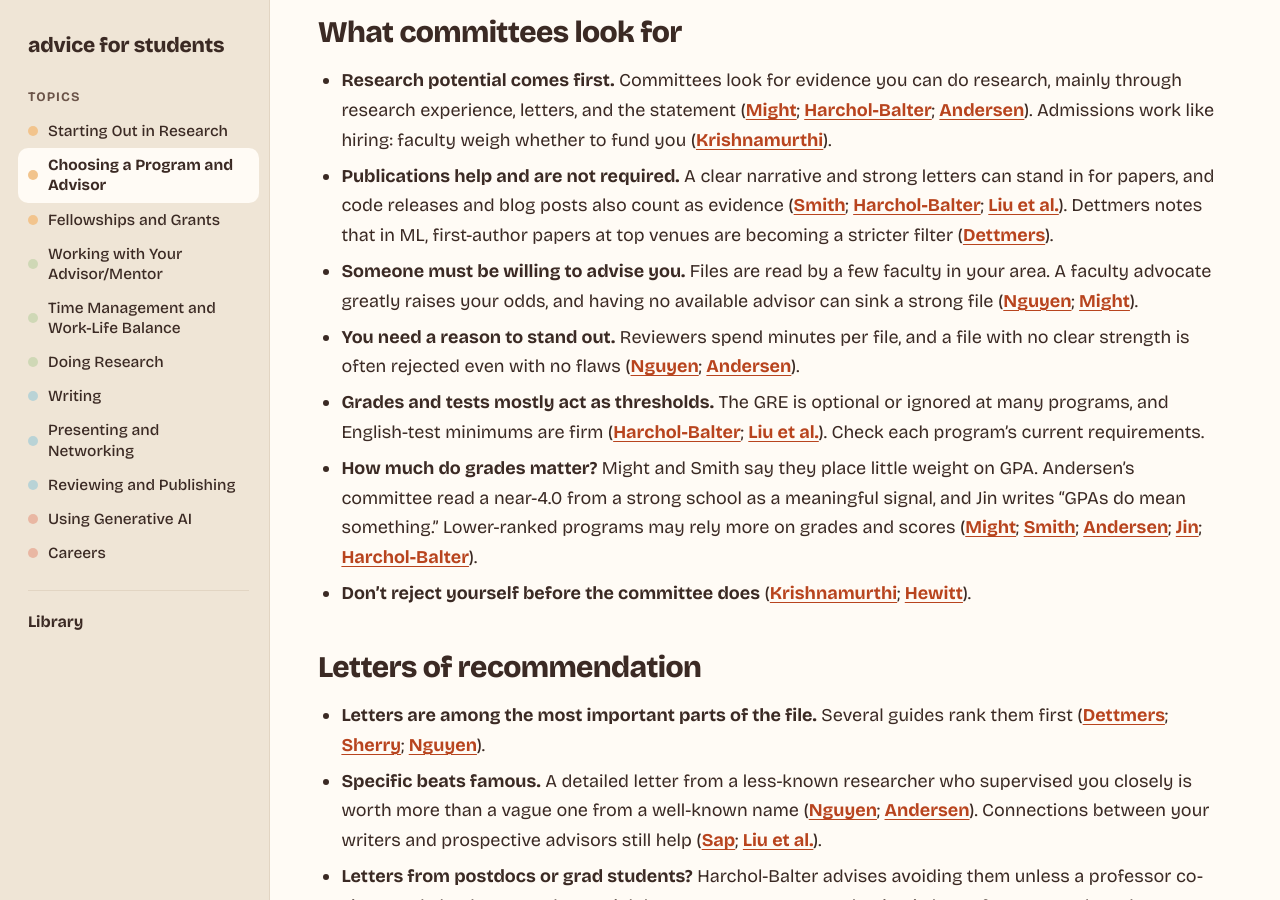
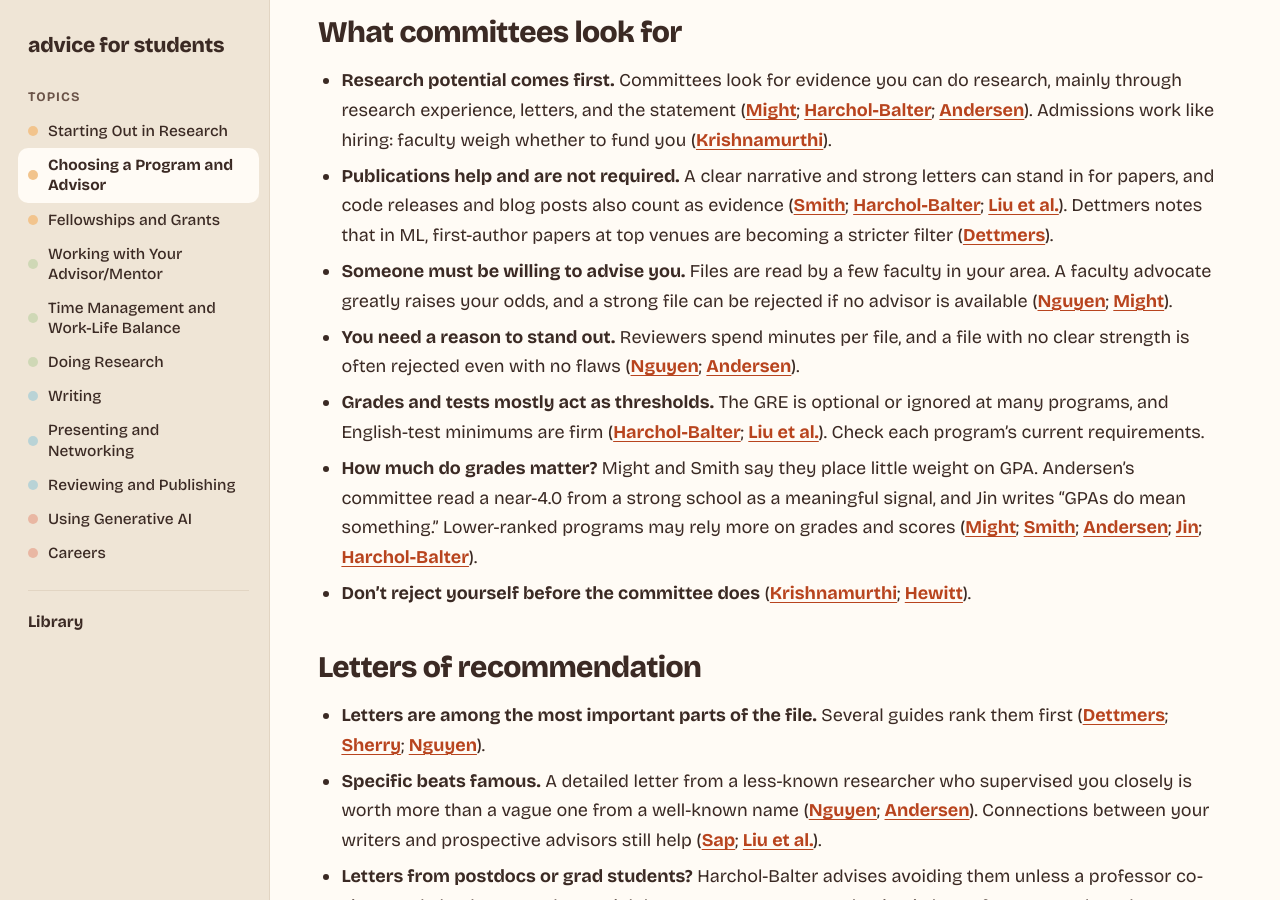
Before and after one commit to merylye/student-advice, a Jekyll site: the page built from topics/choosing.md, in a window 1280 px wide and 900 px high, scrolled down 1745 px. Built offline with Jekyll 4.4.1, drawn with Linux system fonts in a browser that asks for light colours.

Commit message:
Remove 'sink' wording
Co-Authored-By: Claude Opus 5.5 <noreply@anthropic.com>
Claude-Session: https://claude.ai/code/session_01C25QM1QrULTUCEMLhuM8KY

```diff
--- a/topics/choosing.md
+++ b/topics/choosing.md
@@ -30,7 +30,7 @@ If you haven't gotten into grad school yet, here are my two cents:
 
 - **Research potential comes first.** Committees look for evidence you can do research, mainly through research experience, letters, and the statement ([Might](https://matt.might.net/articles/how-to-apply-and-get-in-to-graduate-school-in-science-mathematics-engineering-or-computer-science/); [Harchol-Balter](https://www.cs.cmu.edu/~harchol/gradschooltalk.pdf); [Andersen](https://da-data.blogspot.com/2015/03/reflecting-on-cs-graduate-admissions.html)). Admissions work like hiring: faculty weigh whether to fund you ([Krishnamurthi](https://parentheticallyspeaking.org/articles/us-cs-phd-faq/)).
 - **Publications help and are not required.** A clear narrative and strong letters can stand in for papers, and code releases and blog posts also count as evidence ([Smith](https://docs.google.com/document/d/1lT-bsIP0GKfh8l5sQnM2hCzzR9prt-QLx16rimUOdIM/edit); [Harchol-Balter](https://www.cs.cmu.edu/~harchol/gradschooltalk.pdf); [Liu et al.](https://blog.nelsonliu.me/2019/10/24/student-perspectives-on-applying-to-nlp-phd-programs/)). Dettmers notes that in ML, first-author papers at top venues are becoming a stricter filter ([Dettmers](https://timdettmers.com/2018/11/26/phd-applications/)).
-- **Someone must be willing to advise you.** Files are read by a few faculty in your area. A faculty advocate greatly raises your odds, and having no available advisor can sink a strong file ([Nguyen](https://raw.githubusercontent.com/nguyenthanhvuh/phd-cs-us/main/demystify.pdf); [Might](https://matt.might.net/articles/how-to-apply-and-get-in-to-graduate-school-in-science-mathematics-engineering-or-computer-science/)).
+- **Someone must be willing to advise you.** Files are read by a few faculty in your area. A faculty advocate greatly raises your odds, and a strong file can be rejected if no advisor is available ([Nguyen](https://raw.githubusercontent.com/nguyenthanhvuh/phd-cs-us/main/demystify.pdf); [Might](https://matt.might.net/articles/how-to-apply-and-get-in-to-graduate-school-in-science-mathematics-engineering-or-computer-science/)).
 - **You need a reason to stand out.** Reviewers spend minutes per file, and a file with no clear strength is often rejected even with no flaws ([Nguyen](https://raw.githubusercontent.com/nguyenthanhvuh/phd-cs-us/main/demystify.pdf); [Andersen](https://da-data.blogspot.com/2015/03/reflecting-on-cs-graduate-admissions.html)).
 - **Grades and tests mostly act as thresholds.** The GRE is optional or ignored at many programs, and English-test minimums are firm ([Harchol-Balter](https://www.cs.cmu.edu/~harchol/gradschooltalk.pdf); [Liu et al.](https://blog.nelsonliu.me/2019/10/24/student-perspectives-on-applying-to-nlp-phd-programs/)). Check each program's current requirements.
 - **How much do grades matter?** Might and Smith say they place little weight on GPA. Andersen's committee read a near-4.0 from a strong school as a meaningful signal, and Jin writes "GPAs do mean something." Lower-ranked programs may rely more on grades and scores ([Might](https://matt.might.net/articles/how-to-apply-and-get-in-to-graduate-school-in-science-mathematics-engineering-or-computer-science/); [Smith](https://docs.google.com/document/d/1lT-bsIP0GKfh8l5sQnM2hCzzR9prt-QLx16rimUOdIM/edit); [Andersen](https://da-data.blogspot.com/2015/03/reflecting-on-cs-graduate-admissions.html); [Jin](https://medium.com/@zhijing-jin/applying-for-a-phd-in-nlp-9d070a02cda0); [Harchol-Balter](https://www.cs.cmu.edu/~harchol/gradschooltalk.pdf)).
```
